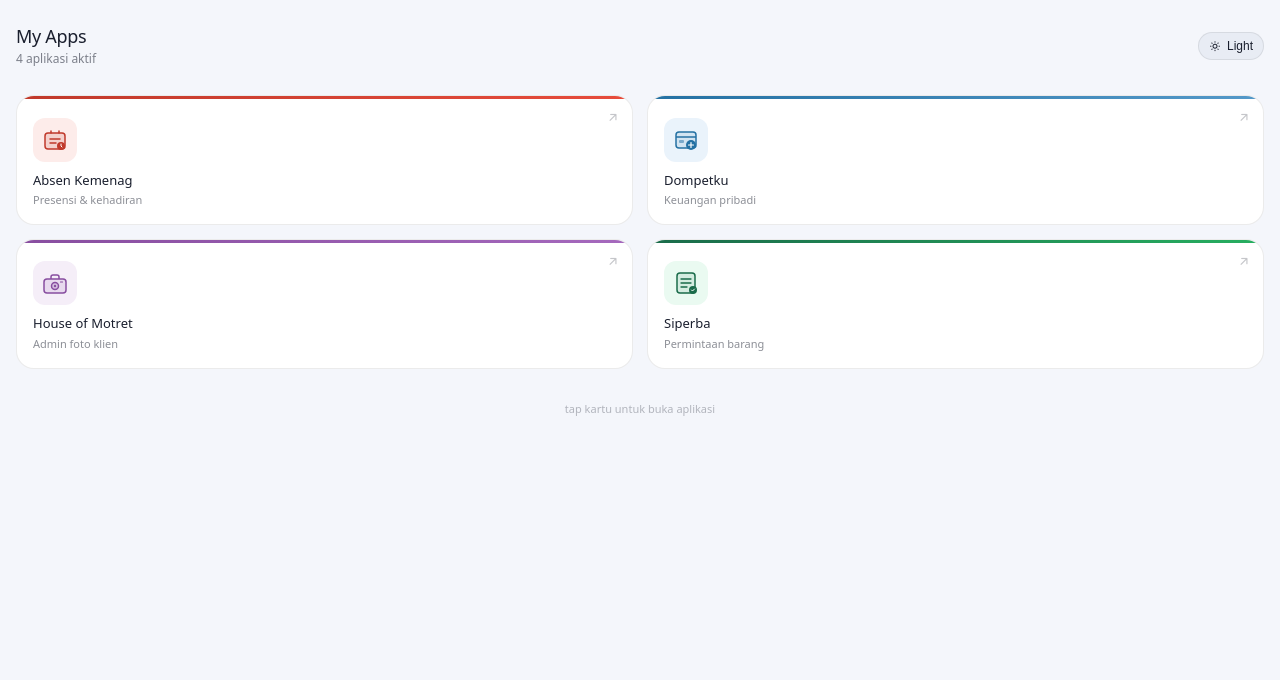
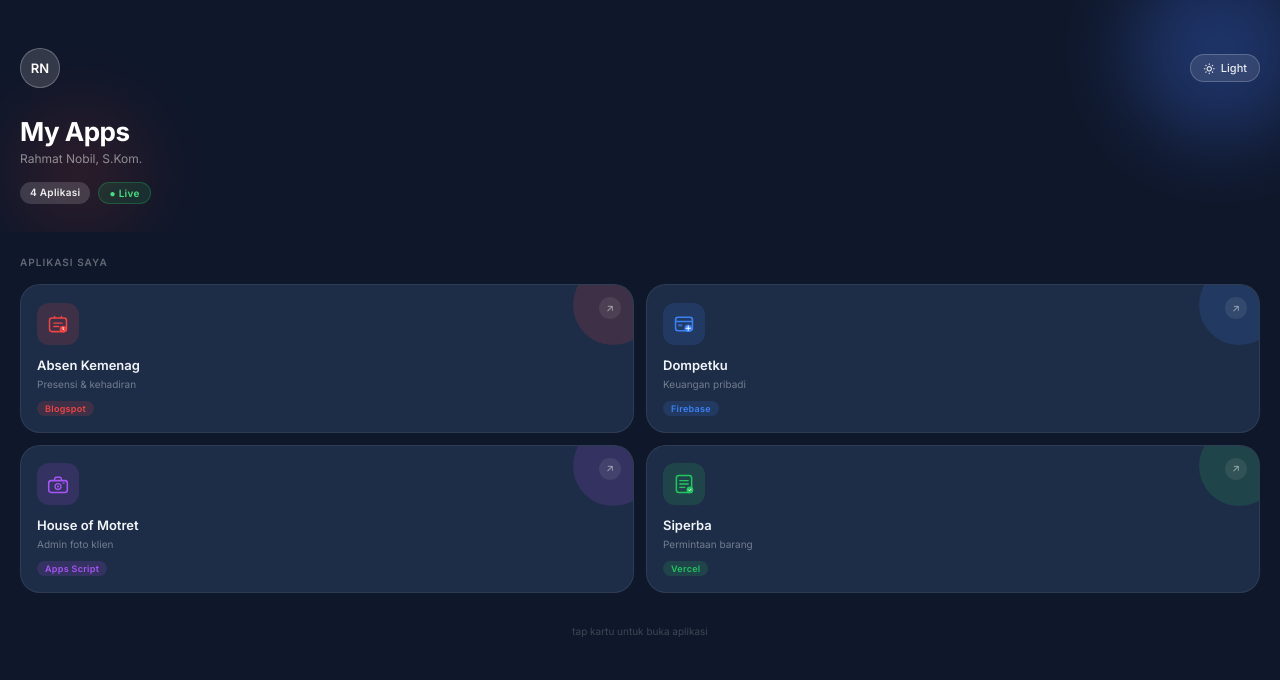
Before and after one commit to admin-hom/Dashboard, a plain HTML site: page index.html in a window 1280 px wide. Drawn offline with Linux system fonts and the light colour scheme.

Commit message:
Add files via upload

```diff
--- a/index.html
+++ b/index.html
@@ -2,208 +2,245 @@
 <html lang="id">
 <head>
 <meta charset="UTF-8">
-<meta name="viewport" content="width=device-width, initial-scale=1.0">
-<meta name="theme-color" content="#f4f6fb" id="metaTheme">
+<meta name="viewport" content="width=device-width, initial-scale=1.0, maximum-scale=1.0">
+<meta name="theme-color" content="#0f172a" id="metaTheme">
 <meta name="apple-mobile-web-app-capable" content="yes">
-<meta name="apple-mobile-web-app-status-bar-style" content="default">
+<meta name="apple-mobile-web-app-status-bar-style" content="black-translucent">
 <meta name="apple-mobile-web-app-title" content="My Apps">
 <meta name="description" content="Dashboard aplikasi Rahmat Nobil">
 <link rel="manifest" href="manifest.json">
 <link rel="apple-touch-icon" href="icon-192.png">
 <title>My Apps</title>
 <link rel="stylesheet" href="https://cdn.jsdelivr.net/npm/@tabler/icons-webfont@latest/dist/tabler-icons.min.css">
+<link rel="preconnect" href="https://fonts.googleapis.com">
+<link rel="preconnect" href="https://fonts.gstatic.com" crossorigin>
+<link href="https://fonts.googleapis.com/css2?family=Inter:wght@400;500;600;700&display=swap" rel="stylesheet">
 <style>
-  * { box-sizing: border-box; margin: 0; padding: 0; }
-  body { font-family: system-ui, sans-serif; }
-  .dashboard { min-height: 100vh; padding: 1.5rem 1rem 2rem; transition: background 0.3s; }
-  .dashboard.light { background: #f4f6fb; color: #1a1f2e; }
-  .dashboard.dark { background: #141824; color: #e8ecf4; }
-  .header { display: flex; align-items: center; justify-content: space-between; margin-bottom: 1.75rem; }
-  .header-left h1 { font-size: 18px; font-weight: 500; letter-spacing: -0.3px; }
-  .header-left p { font-size: 12px; margin-top: 2px; opacity: 0.55; }
-  .toggle { display: flex; align-items: center; gap: 6px; padding: 6px 10px; border-radius: 20px; border: 0.5px solid; cursor: pointer; font-size: 12px; transition: all 0.2s; background: none; }
-  .light .toggle { border-color: rgba(0,0,0,0.08); background: #e8ecf4; color: #1a1f2e; }
-  .dark .toggle { border-color: rgba(255,255,255,0.07); background: #2a3044; color: #e8ecf4; }
-  .grid { display: grid; grid-template-columns: repeat(2, minmax(0, 1fr)); gap: 14px; }
-  .app-card { border-radius: 18px; padding: 1.1rem 1rem 1rem; border: 0.5px solid; cursor: pointer; transition: transform 0.15s; text-decoration: none; display: block; position: relative; overflow: hidden; }
-  .app-card:active { transform: scale(0.97); }
-  .light .app-card { background: #ffffff; border-color: rgba(0,0,0,0.08); color: #1a1f2e; }
-  .dark .app-card { background: #1e2433; border-color: rgba(255,255,255,0.07); color: #e8ecf4; }
-  .card-accent { position: absolute; top: 0; left: 0; right: 0; height: 3px; border-radius: 18px 18px 0 0; }
-  .card-logo { width: 44px; height: 44px; border-radius: 12px; display: flex; align-items: center; justify-content: center; margin-bottom: 10px; margin-top: 4px; }
-  .card-name { font-size: 13px; font-weight: 500; line-height: 1.3; margin-bottom: 4px; }
-  .card-desc { font-size: 11px; opacity: 0.5; line-height: 1.4; }
-  .card-arrow { position: absolute; top: 14px; right: 12px; font-size: 14px; opacity: 0.25; }
-  .footer { text-align: center; margin-top: 2rem; font-size: 11px; opacity: 0.3; }
+*{box-sizing:border-box;margin:0;padding:0}
+body{font-family:'Inter',system-ui,sans-serif;-webkit-tap-highlight-color:transparent}
 
-  .install-banner {
-    display: none;
-    align-items: center;
-    justify-content: space-between;
-    gap: 10px;
-    padding: 10px 14px;
-    border-radius: 14px;
-    margin-bottom: 1.25rem;
-    font-size: 12px;
-    border: 0.5px solid;
-  }
-  .light .install-banner { background: #eaf3fb; border-color: rgba(36,113,163,0.2); color: #1a1f2e; }
-  .dark .install-banner { background: #1a2a3a; border-color: rgba(84,153,201,0.2); color: #e8ecf4; }
-  .install-banner.show { display: flex; }
-  .install-btn {
-    padding: 5px 12px;
-    border-radius: 20px;
-    border: none;
-    background: #2471a3;
-    color: white;
-    font-size: 11px;
-    cursor: pointer;
-    white-space: nowrap;
-  }
-  .install-dismiss {
-    background: none;
-    border: none;
-    cursor: pointer;
-    opacity: 0.4;
-    font-size: 16px;
-    color: inherit;
-    padding: 0 2px;
-  }
+.wrap{min-height:100vh;transition:background .4s,color .4s}
+.wrap.light{background:#0f172a;color:#fff}
+.wrap.dark{background:#f0f4ff;color:#0f172a}
+
+.hero{padding:3rem 1.25rem 1.75rem;position:relative;overflow:hidden}
+.hero-bg{position:absolute;inset:0;pointer-events:none;overflow:hidden}
+.light .hero-bg{background:#0f172a}
+.dark .hero-bg{background:#e8edf8}
+
+.blob{position:absolute;border-radius:50%;filter:blur(40px);opacity:0.35}
+.blob1{width:180px;height:180px;top:-40px;right:-30px}
+.blob2{width:120px;height:120px;bottom:0px;left:20px;opacity:0.2}
+.light .blob1{background:#3b6bde}
+.light .blob2{background:#c0392b}
+.dark .blob1{background:#3b6bde}
+.dark .blob2{background:#c0392b}
+
+.hero-top{display:flex;align-items:center;justify-content:space-between;margin-bottom:1.75rem;position:relative;z-index:1}
+.avatar{width:40px;height:40px;border-radius:50%;display:flex;align-items:center;justify-content:center;font-size:13px;font-weight:600;background:rgba(255,255,255,0.15);color:#fff;border:1.5px solid rgba(255,255,255,0.25)}
+.dark .avatar{background:rgba(15,23,42,0.15);color:#0f172a;border-color:rgba(15,23,42,0.2)}
+
+.toggle-pill{display:flex;align-items:center;gap:5px;padding:6px 12px;border-radius:20px;border:1.5px solid rgba(255,255,255,0.2);background:rgba(255,255,255,0.1);color:rgba(255,255,255,0.9);font-size:11px;font-weight:500;cursor:pointer;font-family:inherit}
+.dark .toggle-pill{border-color:rgba(15,23,42,0.2);background:rgba(15,23,42,0.08);color:rgba(15,23,42,0.8)}
+
+.hero-title{position:relative;z-index:1;margin-bottom:0.25rem}
+.hero-title h1{font-size:26px;font-weight:700;color:#fff;letter-spacing:-0.5px;line-height:1.2}
+.dark .hero-title h1{color:#0f172a}
+.hero-title p{font-size:12px;color:rgba(255,255,255,0.5);margin-top:4px;font-weight:400}
+.dark .hero-title p{color:rgba(15,23,42,0.45)}
+
+.badge-row{display:flex;gap:8px;margin-top:1rem;position:relative;z-index:1}
+.badge{padding:4px 10px;border-radius:20px;font-size:10px;font-weight:600;letter-spacing:0.3px}
+.badge-apps{background:rgba(255,255,255,0.15);color:rgba(255,255,255,0.9)}
+.badge-live{background:#22c55e22;color:#4ade80;border:1px solid #22c55e44}
+.dark .badge-apps{background:rgba(15,23,42,0.1);color:rgba(15,23,42,0.7)}
+.dark .badge-live{background:#16a34a18;color:#16a34a;border-color:#16a34a33}
+
+.section{padding:0 1.25rem 2rem}
+.section-label{font-size:10px;font-weight:600;letter-spacing:1px;margin-bottom:1rem;margin-top:1.5rem;text-transform:uppercase}
+.light .section-label{color:rgba(255,255,255,0.35)}
+.dark .section-label{color:rgba(15,23,42,0.35)}
+
+.grid{display:grid;grid-template-columns:repeat(2,minmax(0,1fr));gap:12px}
+
+.card{border-radius:20px;padding:1.1rem 1rem 1rem;text-decoration:none;display:block;position:relative;overflow:hidden;transition:transform .15s;cursor:pointer}
+.card:active{transform:scale(0.96)}
+.light .card{background:#1e2d47;border:1px solid rgba(255,255,255,0.07)}
+.dark .card{background:#fff;border:1px solid rgba(15,23,42,0.08)}
+
+.card-glow{position:absolute;top:-20px;right:-20px;width:80px;height:80px;border-radius:50%;opacity:0.15;pointer-events:none}
+.card-icon{width:42px;height:42px;border-radius:12px;display:flex;align-items:center;justify-content:center;margin-bottom:12px}
+.card-name{font-size:13px;font-weight:600;line-height:1.3;margin-bottom:3px}
+.light .card-name{color:#f1f5f9}
+.dark .card-name{color:#0f172a}
+.card-desc{font-size:10px;line-height:1.4}
+.light .card-desc{color:rgba(241,245,249,0.4)}
+.dark .card-desc{color:rgba(15,23,42,0.4)}
+.card-arrow{position:absolute;top:12px;right:12px;width:22px;height:22px;border-radius:50%;display:flex;align-items:center;justify-content:center;font-size:11px}
+.light .card-arrow{background:rgba(255,255,255,0.08);color:rgba(255,255,255,0.5)}
+.dark .card-arrow{background:rgba(15,23,42,0.06);color:rgba(15,23,42,0.4)}
+.card-tag{display:inline-block;margin-top:10px;padding:2px 8px;border-radius:10px;font-size:9px;font-weight:600;letter-spacing:0.3px}
+
+.install-banner{display:none;align-items:center;justify-content:space-between;gap:10px;padding:10px 14px;border-radius:14px;margin:0 1.25rem 1rem;font-size:12px;border:1px solid}
+.install-banner.show{display:flex}
+.light .install-banner{background:rgba(59,130,246,0.1);border-color:rgba(59,130,246,0.2);color:rgba(255,255,255,0.85)}
+.dark .install-banner{background:rgba(59,130,246,0.07);border-color:rgba(59,130,246,0.15);color:#0f172a}
+.install-btn{padding:5px 12px;border-radius:20px;border:none;background:#3b82f6;color:white;font-size:11px;font-weight:600;cursor:pointer;font-family:inherit;white-space:nowrap}
+.install-dismiss{background:none;border:none;cursor:pointer;opacity:0.4;font-size:16px;color:inherit;padding:0 2px}
+
+.footer-note{text-align:center;padding:0 1.25rem 2.5rem;font-size:10px}
+.light .footer-note{color:rgba(255,255,255,0.2)}
+.dark .footer-note{color:rgba(15,23,42,0.2)}
 </style>
 </head>
 <body>
-<div class="dashboard light" id="dash">
-  <div class="header">
-    <div class="header-left">
-      <h1>My Apps</h1>
-      <p>4 aplikasi aktif</p>
+<div class="wrap light" id="wrap">
+  <div class="hero">
+    <div class="hero-bg">
+      <div class="blob blob1"></div>
+      <div class="blob blob2"></div>
     </div>
-    <button class="toggle" onclick="toggleTheme()">
-      <i class="ti ti-sun" id="themeIcon" aria-hidden="true"></i>
+    <div class="hero-top">
+      <div class="avatar">RN</div>
+      <button class="toggle-pill" onclick="toggleTheme()">
+        <i class="ti ti-sun" id="themeIcon" style="font-size:13px" aria-hidden="true"></i>
         <span id="themeLabel">Light</span>
       </button>
     </div>
-
-  <div class="install-banner" id="installBanner">
-    <span>📲 Tambah ke homescreen</span>
-    <div style="display:flex;gap:6px;align-items:center;">
-      <button class="install-btn" onclick="installApp()">Install</button>
-      <button class="install-dismiss" onclick="dismissInstall()">✕</button>
+    <div class="hero-title">
+      <h1>My Apps</h1>
+      <p>Rahmat Nobil, S.Kom.</p>
+    </div>
+    <div class="badge-row">
+      <span class="badge badge-apps">4 Aplikasi</span>
+      <span class="badge badge-live">&#9679; Live</span>
     </div>
   </div>
 
+  <div class="install-banner" id="installBanner">
+    <span>&#128242; Tambah ke homescreen</span>
+    <div style="display:flex;gap:6px;align-items:center">
+      <button class="install-btn" onclick="installApp()">Install</button>
+      <button class="install-dismiss" onclick="dismissInstall()">&#10005;</button>
+    </div>
+  </div>
+
+  <div class="section">
+    <div class="section-label">Aplikasi saya</div>
     <div class="grid">
-    <a class="app-card" href="https://absenkemenagllg.blogspot.com" target="_blank">
-      <div class="card-accent" style="background: linear-gradient(90deg, #c0392b, #e74c3c);"></div>
-      <div class="card-logo" style="background: #fdecea;">
-        <svg width="26" height="26" viewBox="0 0 26 26" fill="none">
-          <rect x="3" y="6" width="20" height="16" rx="3" fill="#c0392b" opacity="0.15"/>
-          <rect x="3" y="6" width="20" height="16" rx="3" stroke="#c0392b" stroke-width="1.5"/>
-          <path d="M8 12h10M8 16h6" stroke="#c0392b" stroke-width="1.5" stroke-linecap="round"/>
-          <path d="M9 6V4M17 6V4" stroke="#c0392b" stroke-width="1.5" stroke-linecap="round"/>
-          <circle cx="19" cy="19" r="4" fill="#c0392b"/>
-          <path d="M19 17v2l1 1" stroke="white" stroke-width="1" stroke-linecap="round"/>
+
+      <a class="card" href="https://absenkemenagllg.blogspot.com" target="_blank">
+        <div class="card-glow" style="background:#ef4444"></div>
+        <div class="card-arrow"><i class="ti ti-arrow-up-right" aria-hidden="true"></i></div>
+        <div class="card-icon" style="background:rgba(239,68,68,0.15)">
+          <svg width="22" height="22" viewBox="0 0 26 26" fill="none">
+            <rect x="3" y="6" width="20" height="16" rx="3" stroke="#ef4444" stroke-width="1.8"/>
+            <path d="M8 12h10M8 16h6" stroke="#ef4444" stroke-width="1.6" stroke-linecap="round"/>
+            <path d="M9 6V4M17 6V4" stroke="#ef4444" stroke-width="1.6" stroke-linecap="round"/>
+            <circle cx="19" cy="19" r="4" fill="#ef4444"/>
+            <path d="M19 17v2l1 1" stroke="white" stroke-width="1.1" stroke-linecap="round"/>
           </svg>
         </div>
         <div class="card-name">Absen Kemenag</div>
         <div class="card-desc">Presensi & kehadiran</div>
-      <i class="ti ti-arrow-up-right card-arrow" aria-hidden="true"></i>
+        <div class="card-tag" style="background:rgba(239,68,68,0.15);color:#ef4444">Blogspot</div>
       </a>
 
-    <a class="app-card" href="https://keuangan-kita.github.io/dompet-online/" target="_blank">
-      <div class="card-accent" style="background: linear-gradient(90deg, #2471a3, #5499c9);"></div>
-      <div class="card-logo" style="background: #eaf3fb;">
-        <svg width="26" height="26" viewBox="0 0 26 26" fill="none">
-          <rect x="3" y="5" width="20" height="16" rx="3" fill="#2471a3" opacity="0.12"/>
-          <rect x="3" y="5" width="20" height="16" rx="3" stroke="#2471a3" stroke-width="1.5"/>
-          <path d="M3 10h20" stroke="#2471a3" stroke-width="1.5"/>
-          <rect x="6" y="13" width="5" height="3" rx="1" fill="#2471a3" opacity="0.5"/>
-          <circle cx="18" cy="18" r="5" fill="#2471a3"/>
+      <a class="card" href="https://keuangan-kita.github.io/dompet-online/" target="_blank">
+        <div class="card-glow" style="background:#3b82f6"></div>
+        <div class="card-arrow"><i class="ti ti-arrow-up-right" aria-hidden="true"></i></div>
+        <div class="card-icon" style="background:rgba(59,130,246,0.15)">
+          <svg width="22" height="22" viewBox="0 0 26 26" fill="none">
+            <rect x="3" y="5" width="20" height="16" rx="3" stroke="#3b82f6" stroke-width="1.8"/>
+            <path d="M3 10h20" stroke="#3b82f6" stroke-width="1.6"/>
+            <rect x="6" y="13" width="5" height="3" rx="1" fill="#3b82f6" opacity="0.6"/>
+            <circle cx="18" cy="18" r="4.5" fill="#3b82f6"/>
             <path d="M18 15.5v5M15.5 18h5" stroke="white" stroke-width="1.2" stroke-linecap="round"/>
           </svg>
         </div>
         <div class="card-name">Dompetku</div>
         <div class="card-desc">Keuangan pribadi</div>
-      <i class="ti ti-arrow-up-right card-arrow" aria-hidden="true"></i>
+        <div class="card-tag" style="background:rgba(59,130,246,0.15);color:#3b82f6">Firebase</div>
       </a>
 
-    <a class="app-card" href="https://script.google.com/macros/s/AKfycbwq6AW_PJtKd_qlAXA14OrlbpzfR0j6rWR8v473YVglYwgeHxiRBzLMyOOvCuLC6Fa4zA/exec" target="_blank">
-      <div class="card-accent" style="background: linear-gradient(90deg, #884ea0, #a569bd);"></div>
-      <div class="card-logo" style="background: #f5eef8;">
-        <svg width="26" height="26" viewBox="0 0 26 26" fill="none">
-          <rect x="2" y="9" width="22" height="14" rx="3" fill="#884ea0" opacity="0.12"/>
-          <rect x="2" y="9" width="22" height="14" rx="3" stroke="#884ea0" stroke-width="1.5"/>
-          <path d="M9 9V7a2 2 0 0 1 2-2h4a2 2 0 0 1 2 2v2" stroke="#884ea0" stroke-width="1.5"/>
-          <circle cx="13" cy="16" r="3.5" fill="#884ea0" opacity="0.2"/>
-          <circle cx="13" cy="16" r="3.5" stroke="#884ea0" stroke-width="1.5"/>
-          <circle cx="13" cy="16" r="1.2" fill="#884ea0"/>
-          <rect x="18" y="11" width="3" height="2" rx="0.5" fill="#884ea0" opacity="0.5"/>
+      <a class="card" href="https://script.google.com/macros/s/AKfycbwq6AW_PJtKd_qlAXA14OrlbpzfR0j6rWR8v473YVglYwgeHxiRBzLMyOOvCuLC6Fa4zA/exec" target="_blank">
+        <div class="card-glow" style="background:#a855f7"></div>
+        <div class="card-arrow"><i class="ti ti-arrow-up-right" aria-hidden="true"></i></div>
+        <div class="card-icon" style="background:rgba(168,85,247,0.15)">
+          <svg width="22" height="22" viewBox="0 0 26 26" fill="none">
+            <rect x="2" y="9" width="22" height="14" rx="3" stroke="#a855f7" stroke-width="1.8"/>
+            <path d="M9 9V7a2 2 0 0 1 2-2h4a2 2 0 0 1 2 2v2" stroke="#a855f7" stroke-width="1.6"/>
+            <circle cx="13" cy="16" r="3.5" stroke="#a855f7" stroke-width="1.5"/>
+            <circle cx="13" cy="16" r="1.2" fill="#a855f7"/>
+            <rect x="18" y="11" width="3" height="2" rx="0.5" fill="#a855f7" opacity="0.6"/>
           </svg>
         </div>
         <div class="card-name">House of Motret</div>
         <div class="card-desc">Admin foto klien</div>
-      <i class="ti ti-arrow-up-right card-arrow" aria-hidden="true"></i>
+        <div class="card-tag" style="background:rgba(168,85,247,0.15);color:#a855f7">Apps Script</div>
       </a>
 
-    <a class="app-card" href="https://siperba-web.vercel.app" target="_blank">
-      <div class="card-accent" style="background: linear-gradient(90deg, #1a6b4a, #27ae60);"></div>
-      <div class="card-logo" style="background: #eafaf1;">
-        <svg width="26" height="26" viewBox="0 0 26 26" fill="none">
-          <rect x="4" y="3" width="18" height="20" rx="3" fill="#1a6b4a" opacity="0.1"/>
-          <rect x="4" y="3" width="18" height="20" rx="3" stroke="#1a6b4a" stroke-width="1.5"/>
-          <path d="M8 9h10M8 13h10M8 17h6" stroke="#1a6b4a" stroke-width="1.3" stroke-linecap="round"/>
-          <circle cx="20" cy="20" r="4" fill="#1a6b4a"/>
-          <path d="M18.5 20l1 1 2-2" stroke="white" stroke-width="1" stroke-linecap="round" stroke-linejoin="round"/>
+      <a class="card" href="https://siperba-web.vercel.app" target="_blank">
+        <div class="card-glow" style="background:#22c55e"></div>
+        <div class="card-arrow"><i class="ti ti-arrow-up-right" aria-hidden="true"></i></div>
+        <div class="card-icon" style="background:rgba(34,197,94,0.15)">
+          <svg width="22" height="22" viewBox="0 0 26 26" fill="none">
+            <rect x="4" y="3" width="18" height="20" rx="3" stroke="#22c55e" stroke-width="1.8"/>
+            <path d="M8 9h10M8 13h10M8 17h6" stroke="#22c55e" stroke-width="1.5" stroke-linecap="round"/>
+            <circle cx="20" cy="20" r="4" fill="#22c55e"/>
+            <path d="M18.5 20l1 1 2-2" stroke="white" stroke-width="1.1" stroke-linecap="round" stroke-linejoin="round"/>
           </svg>
         </div>
         <div class="card-name">Siperba</div>
         <div class="card-desc">Permintaan barang</div>
-      <i class="ti ti-arrow-up-right card-arrow" aria-hidden="true"></i>
+        <div class="card-tag" style="background:rgba(34,197,94,0.15);color:#22c55e">Vercel</div>
       </a>
+
+    </div>
   </div>
 
-  <div class="footer">tap kartu untuk buka aplikasi</div>
+  <div class="footer-note">tap kartu untuk buka aplikasi</div>
 </div>
 
 <script>
 let isDark = false;
 let deferredPrompt = null;
 
-  function toggleTheme() {
+function toggleTheme(){
   isDark = !isDark;
-    document.getElementById('dash').className = 'dashboard ' + (isDark ? 'dark' : 'light');
+  document.getElementById('wrap').className = 'wrap ' + (isDark ? 'dark' : 'light');
   document.getElementById('themeIcon').className = isDark ? 'ti ti-moon' : 'ti ti-sun';
   document.getElementById('themeLabel').textContent = isDark ? 'Dark' : 'Light';
-    document.getElementById('metaTheme').content = isDark ? '#141824' : '#f4f6fb';
+  document.getElementById('metaTheme').content = isDark ? '#f0f4ff' : '#0f172a';
   localStorage.setItem('theme', isDark ? 'dark' : 'light');
 }
 
-  function installApp() {
-    if (deferredPrompt) {
+function installApp(){
+  if(deferredPrompt){
     deferredPrompt.prompt();
-      deferredPrompt.userChoice.then(() => {
+    deferredPrompt.userChoice.then(()=>{
       deferredPrompt = null;
       document.getElementById('installBanner').classList.remove('show');
     });
   }
 }
 
-  function dismissInstall() {
+function dismissInstall(){
   document.getElementById('installBanner').classList.remove('show');
-    localStorage.setItem('installDismissed', '1');
+  localStorage.setItem('installDismissed','1');
 }
 
-  window.addEventListener('beforeinstallprompt', (e) => {
+window.addEventListener('beforeinstallprompt', e=>{
   e.preventDefault();
   deferredPrompt = e;
-    if (!localStorage.getItem('installDismissed')) {
+  if(!localStorage.getItem('installDismissed')){
     document.getElementById('installBanner').classList.add('show');
   }
 });
 
-  if (localStorage.getItem('theme') === 'dark') toggleTheme();
+if(localStorage.getItem('theme') === 'dark') toggleTheme();
 
-  if ('serviceWorker' in navigator) {
+if('serviceWorker' in navigator){
   navigator.serviceWorker.register('sw.js');
 }
 </script>
```
Also changed, not shown: sw.js (+10 -12 lines), icon-192.png, icon-512.png, manifest.json. Lines whose indentation alone changed are shown as unchanged.
